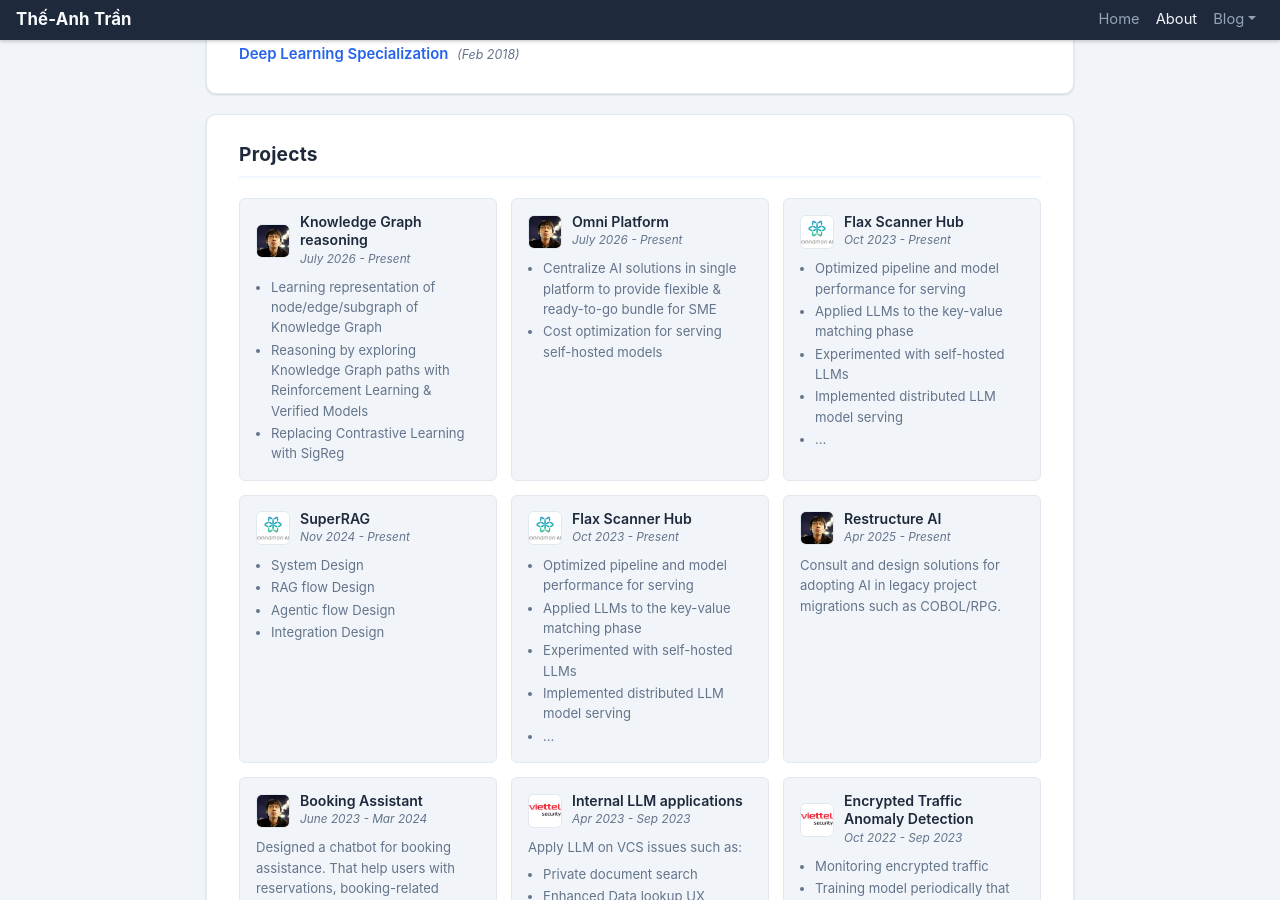
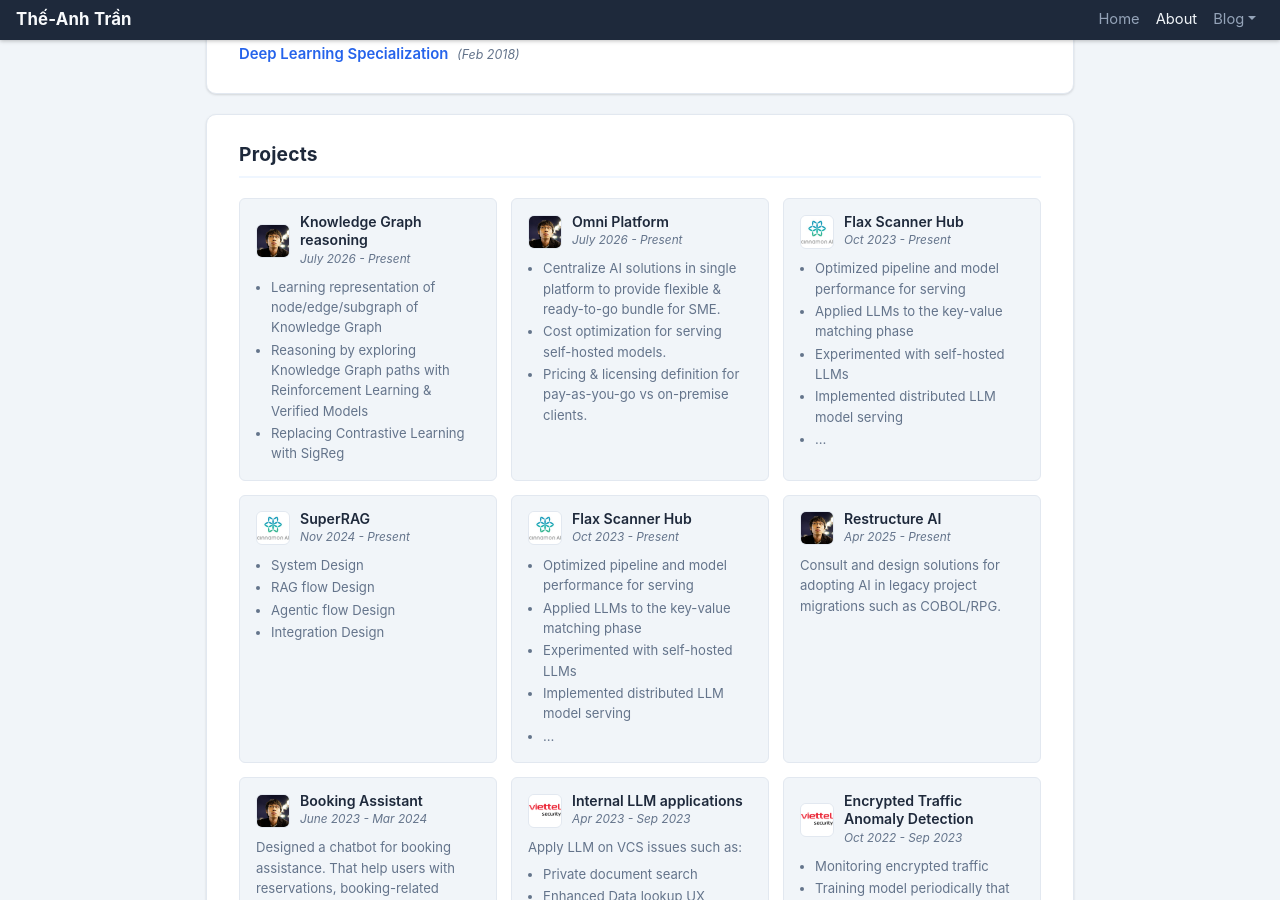
Before and after one commit to anhttmle/anhttmle.github.io, a Jekyll site: the page built from about.html, in a window 1280 px wide and 900 px high, scrolled down 2904 px. Built offline with Jekyll 4.4.1, drawn with Linux system fonts in a browser that asks for light colours.

Commit message:
Update profile.yml

```diff
--- a/_data/profile.yml
+++ b/_data/profile.yml
@@ -238,8 +238,9 @@ projects:
     time: "July 2026 - Present"
     logo: "/assets/profile/anhtt.jpg"
     description: |
-      - Centralize AI solutions in single platform to provide flexible & ready-to-go bundle for SME
-      - Cost optimization for serving self-hosted models
+      - Centralize AI solutions in single platform to provide flexible & ready-to-go bundle for SME.
+      - Cost optimization for serving self-hosted models.
+      - Pricing & licensing definition for pay-as-you-go vs on-premise clients.
   - employer: "Cinnamon AI"
     name: "Flax Scanner Hub"
     time: "Oct 2023 - Present"
```
